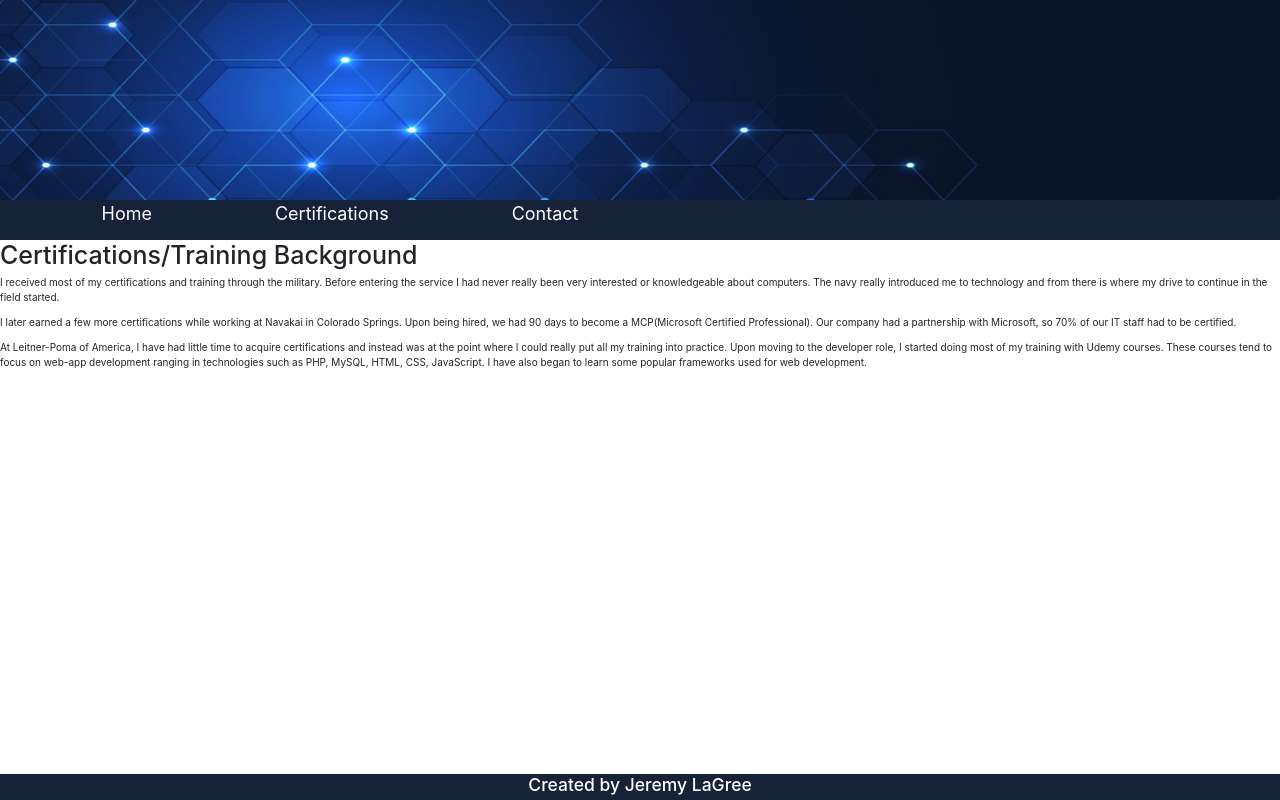
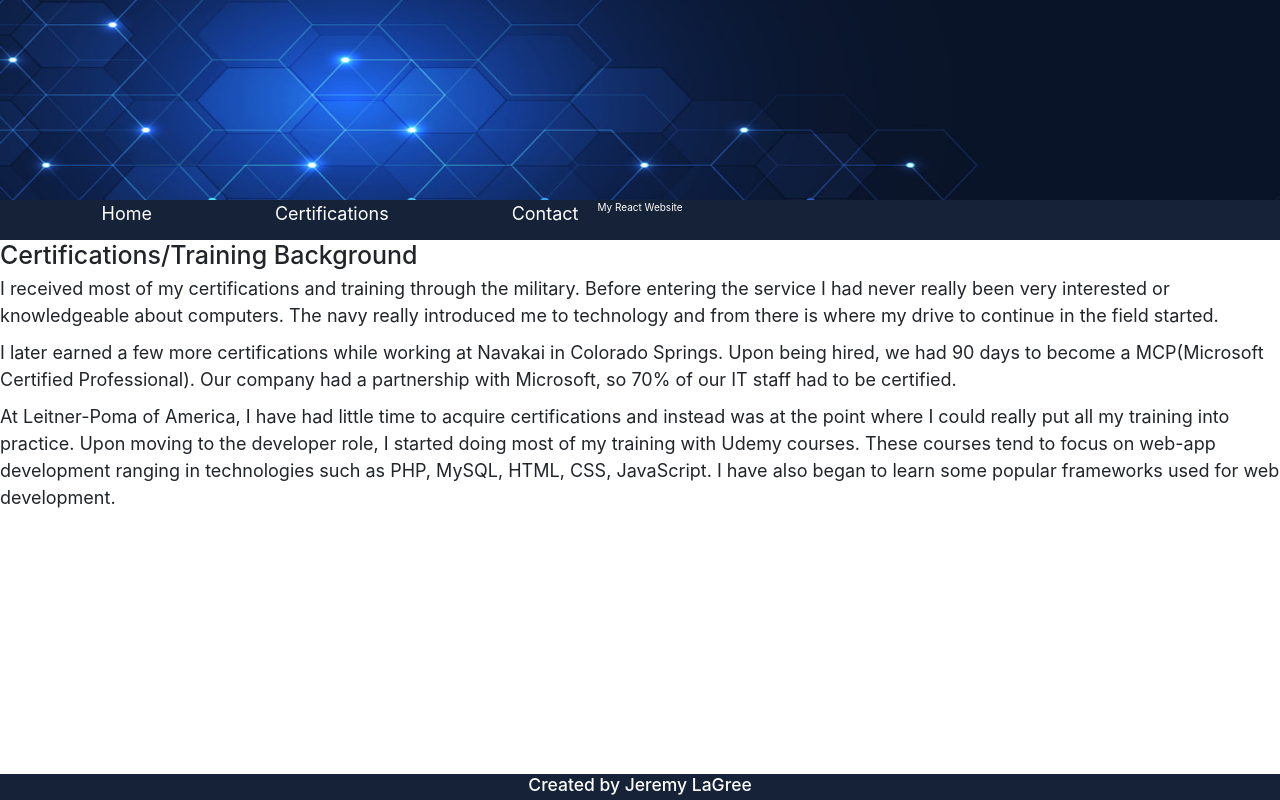
Before and after one commit to jlagree/homepage, a React (Create React App) app: page /certifications in a window 1280 px wide. Built offline with nearby package versions, Linux system fonts and the light colour scheme.

Commit message:
add text to banner

```diff
--- a/src/App.css
+++ b/src/App.css
@@ -10,9 +10,21 @@
   text-align: center;
 }
 
+.cert-container{
+  font-size: large;
+}
+
 .bannerDiv{
   width:100%;
   height:200px;
+  text-align: center;
+  color: white;
+}
+.imagreText{
+  position: absolute;
+  top: 50%;
+  left: 50%;
+  transform: translate(-50%, -50%);
 }
 
 .bannerDiv img{
@@ -52,7 +64,6 @@ nav {
   width: 25%;
   float: left;
   padding: 10px;
-  border: 2px solid #152238;
   right:2px;
 }
 
@@ -66,5 +77,4 @@ nav {
   float:left;
   left: 2px;
   padding: 10px;
-  border: 2px solid #152238;
 }
--- a/src/components/Banner.js
+++ b/src/components/Banner.js
@@ -6,6 +6,7 @@ const Banner = () => {
     return (
         <div className="bannerDiv">
             <img src={headerImage} alt="Header-image"/>
+            <div className="imageText">My React Website</div>
         </div>
     )
 }
--- a/src/components/Certifications.js
+++ b/src/components/Certifications.js
@@ -1,8 +1,9 @@
 import React from 'react'
+import '../App.css';
 
 const Certifications = () => {
     return (
-        <div>
+        <div className="cert-container">
             <h1>Certifications/Training Background</h1>
             <p>I received most of my certifications and training through the military. Before entering the service
                 I had never really been very interested or knowledgeable about computers. The navy really introduced me to technology and from there
```
